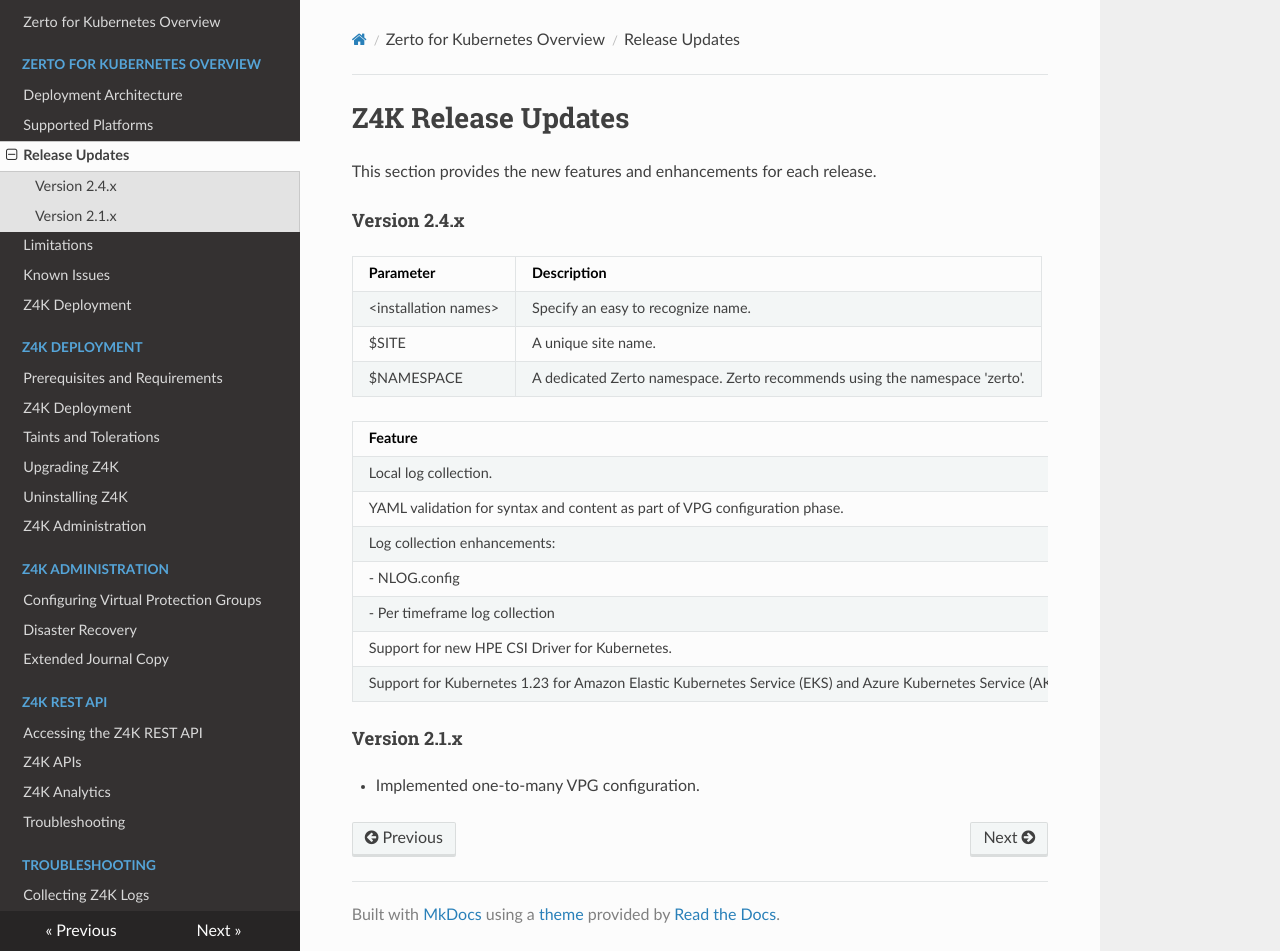
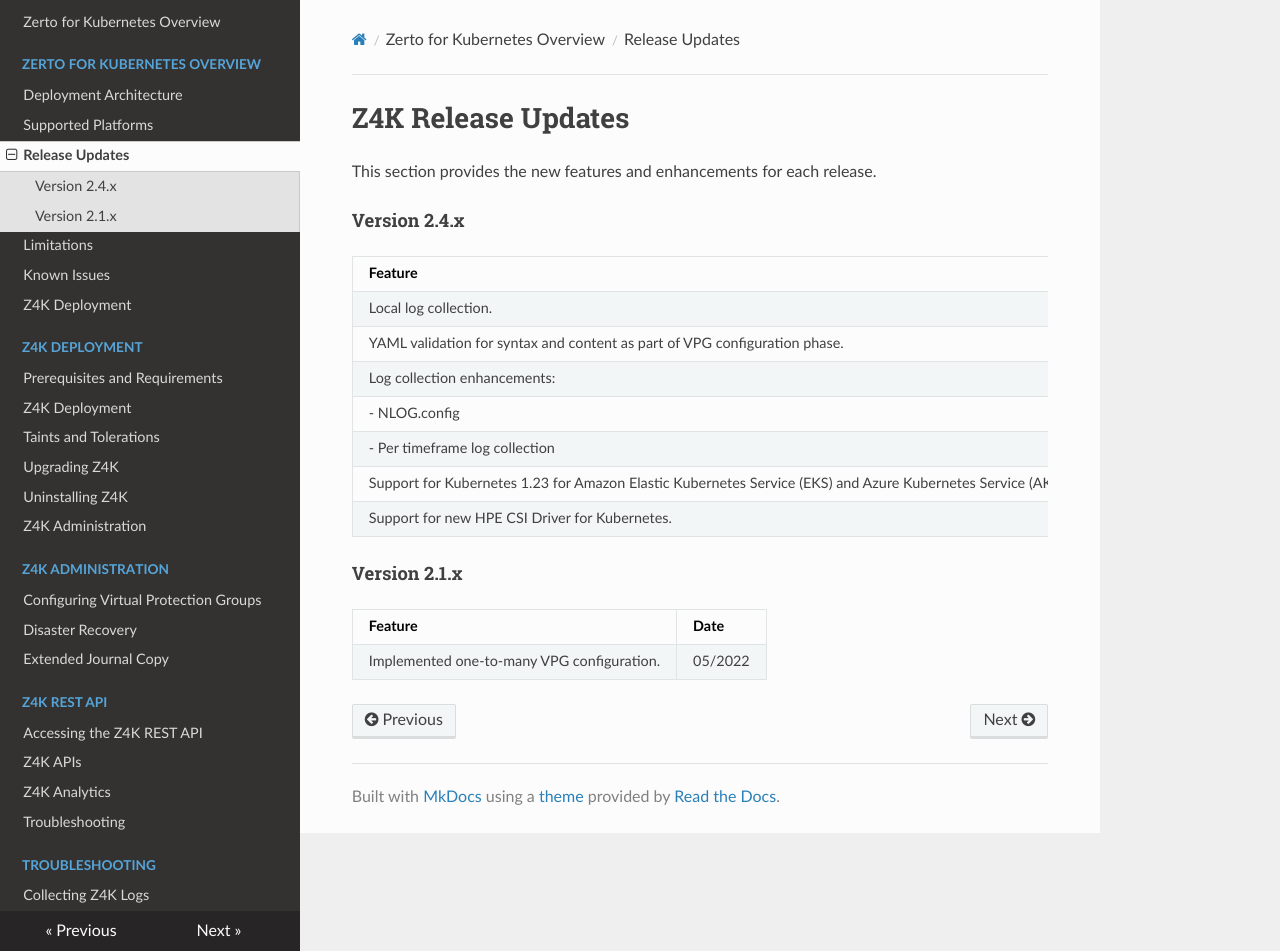
Before and after one commit to ZertoPublic/Z4K, an MkDocs documentation site: the page built from docs/ReleaseNotes.md, in a window 1280 px wide and 951 px high. Built offline with MkDocs 1.6.1, drawn with Linux system fonts in a browser that asks for light colours.

Commit message:
Update ReleaseNotes.md

```diff
--- a/docs/ReleaseNotes.md
+++ b/docs/ReleaseNotes.md
@@ -4,23 +4,17 @@
 
 #### Version 2.4.x
 
-| Parameter | Description |
-| --------- | ----------- |
-| <installation names\> | Specify an easy to recognize name. |
-| $SITE |	A unique site name. |
-| $NAMESPACE | A dedicated Zerto namespace. Zerto recommends using the namespace 'zerto'. |
-
-
-
 | Feature | Date |
 | ------- | ---- |
-| Local log collection. | XXX |
-| YAML validation for syntax and content as part of VPG configuration phase. | XXX |
-| Log collection enhancements:|  |
-| - NLOG.config | xxxx |
-| - Per timeframe log collection | xxxx |
-| Support for new HPE CSI Driver for Kubernetes. | xxx |
-| Support for Kubernetes 1.23 for Amazon Elastic Kubernetes Service (EKS) and Azure Kubernetes Service (AKS) | xxx |
+| Local log collection. | 03/2023 |
+| YAML validation for syntax and content as part of VPG configuration phase. | 03/2023 |
+| Log collection enhancements:| 01/2023 |
+|   - NLOG.config | 01/2023 |
+|   - Per timeframe log collection | 01/2023 |
+| Support for Kubernetes 1.23 for Amazon Elastic Kubernetes Service (EKS) and Azure Kubernetes Service (AKS) | 12/2022 |
+| Support for new HPE CSI Driver for Kubernetes. | 06/2022 |
 
 #### Version 2.1.x
-- Implemented one-to-many VPG configuration.
+| Feature | Date |
+| ------- | ---- |
+|Implemented one-to-many VPG configuration. | 05/2022 |
```
